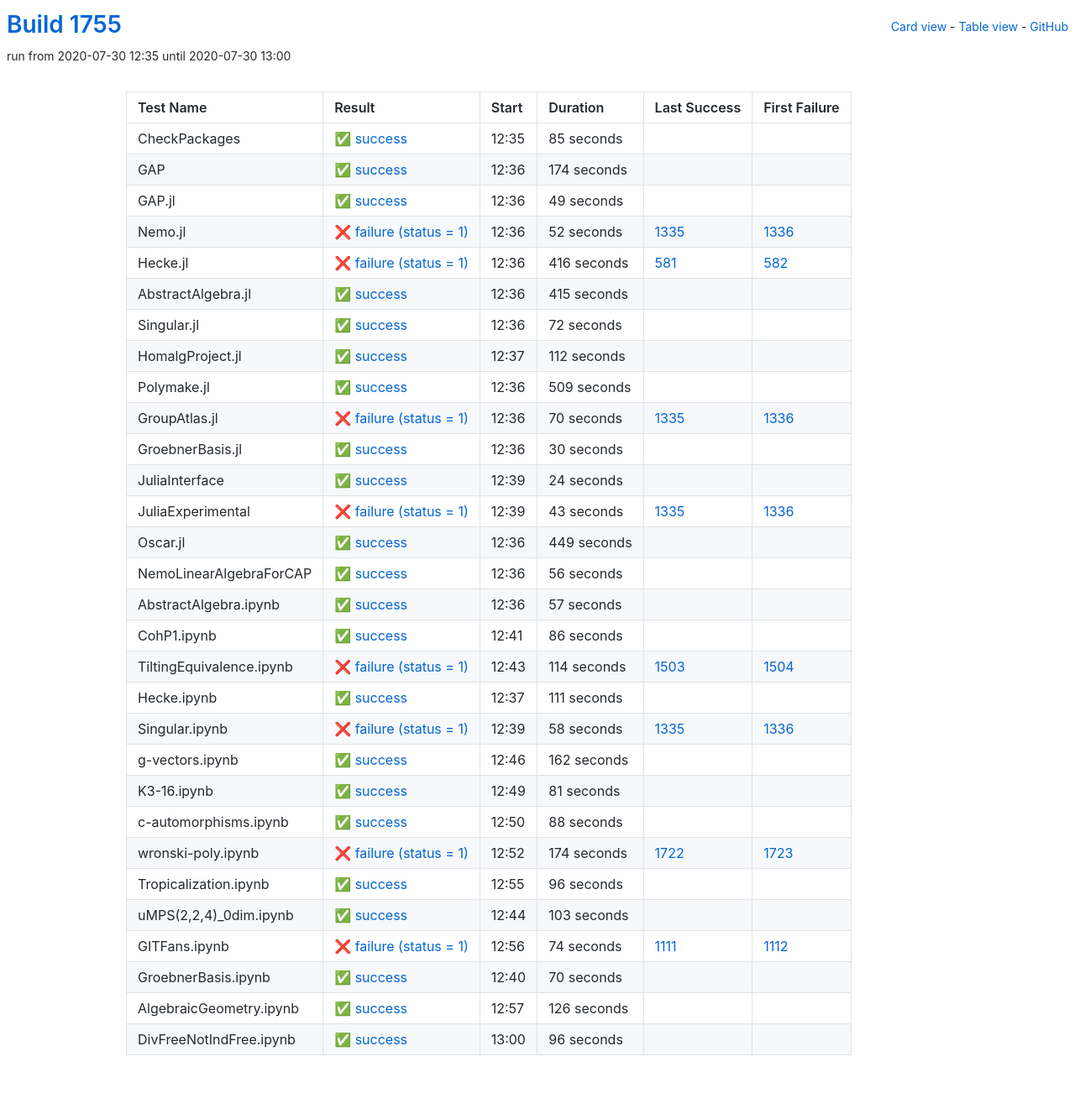
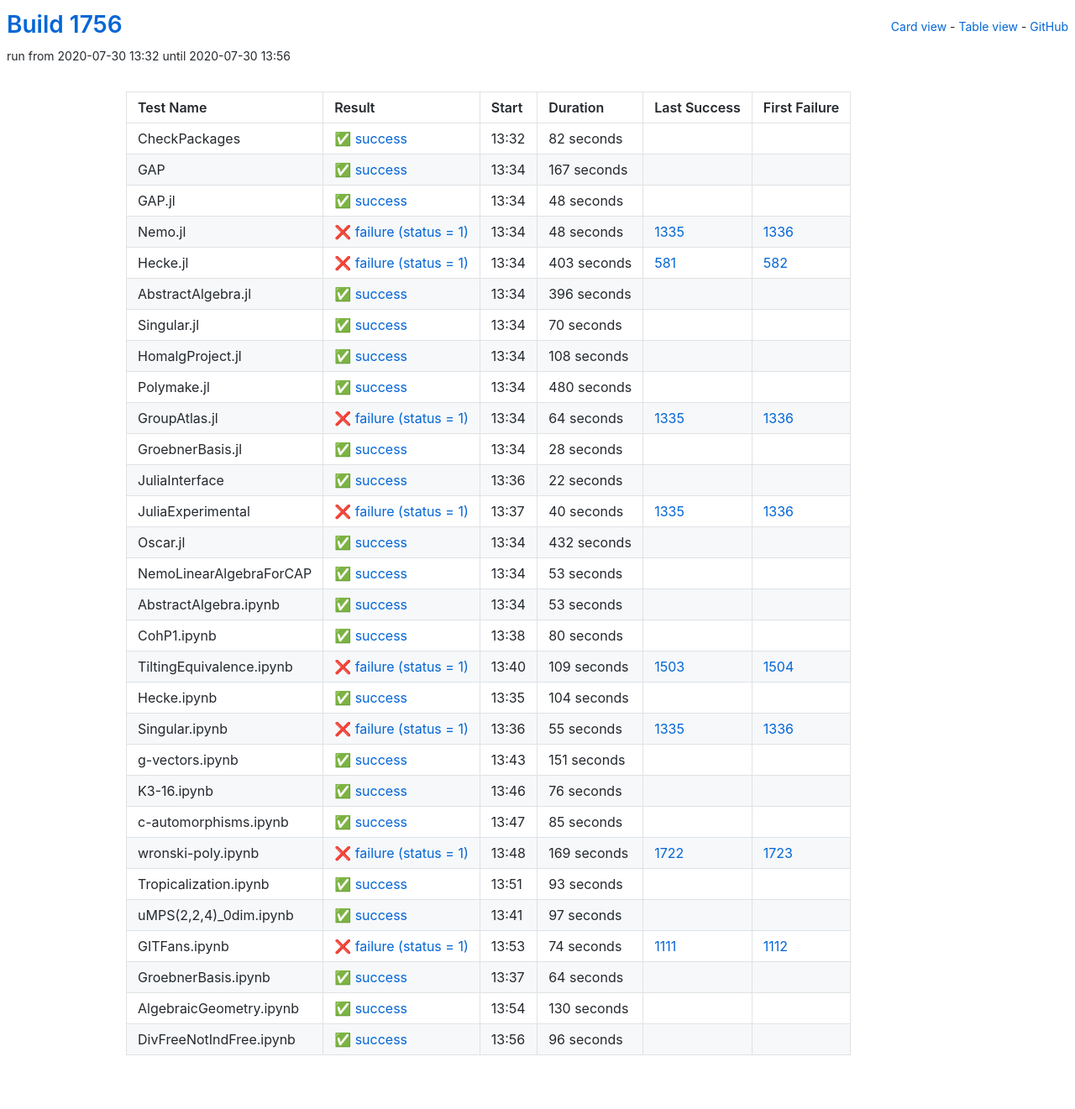
Before and after one commit to oscar-system/oscar-ci-status-1.4, a Jekyll site: the page built from table.html, in a window 1280 px wide. Shown: the whole page at 84% size. Built offline with Jekyll 4.4.1, drawn with Linux system fonts in a browser that asks for light colours.

Commit message:
Build #1756

```diff
--- a/_data/ci.yml
+++ b/_data/ci.yml
@@ -1,6 +1,6 @@
 ---
-build: 1755
-build_url: https://oscarci.mathematik.uni-kl.de/job/oscar-julia-1.4/1755/
+build: 1756
+build_url: https://oscarci.mathematik.uni-kl.de/job/oscar-julia-1.4/1756/
 job: oscar-julia-1.4
 organization: oscar-system
 repo: oscar-ci-status-1.4
@@ -8,8 +8,272 @@ repourl: https://github.com/oscar-system/oscar-ci-status-1.4
 tests:
 - name: CheckPackages
   id: checkpackages
-  log: https://oscarci.mathematik.uni-kl.de/job/oscar-julia-1.4/1755/artifact/logs/build-1755/CheckPackages.log
-  start: 2020-07-30 12:35
+  log: https://oscarci.mathematik.uni-kl.de/job/oscar-julia-1.4/1756/artifact/logs/build-1756/CheckPackages.log
+  start: 2020-07-30 13:32
+  success: true
+  exitcode: 0
+  status: success
+  duration: 82
+  last_success: false
+  last_success_url:
+  first_failure: false
+  first_failure_url:
+- name: GAP
+  id: gap
+  log: https://oscarci.mathematik.uni-kl.de/job/oscar-julia-1.4/1756/artifact/logs/build-1756/GAP.log
+  start: 2020-07-30 13:34
+  success: true
+  exitcode: 0
+  status: success
+  duration: 167
+  last_success: false
+  last_success_url:
+  first_failure: false
+  first_failure_url:
+- name: GAP.jl
+  id: gap-jl
+  log: https://oscarci.mathematik.uni-kl.de/job/oscar-julia-1.4/1756/artifact/logs/build-1756/GAP.jl.log
+  start: 2020-07-30 13:34
+  success: true
+  exitcode: 0
+  status: success
+  duration: 48
+  last_success: false
+  last_success_url:
+  first_failure: false
+  first_failure_url:
+- name: Nemo.jl
+  id: nemo-jl
+  log: https://oscarci.mathematik.uni-kl.de/job/oscar-julia-1.4/1756/artifact/logs/build-1756/Nemo.jl.log
+  start: 2020-07-30 13:34
+  success: false
+  exitcode: 1
+  status: failure
+  duration: 48
+  last_success: 1335
+  last_success_url: https://oscarci.mathematik.uni-kl.de/job/oscar-julia-1.4/1335/
+  first_failure: 1336
+  first_failure_url: https://oscarci.mathematik.uni-kl.de/job/oscar-julia-1.4/1336/
+- name: Hecke.jl
+  id: hecke-jl
+  log: https://oscarci.mathematik.uni-kl.de/job/oscar-julia-1.4/1756/artifact/logs/build-1756/Hecke.jl.log
+  start: 2020-07-30 13:34
+  success: false
+  exitcode: 1
+  status: failure
+  duration: 403
+  last_success: 581
+  last_success_url: https://oscarci.mathematik.uni-kl.de/job/oscar-julia-1.4/581/
+  first_failure: 582
+  first_failure_url: https://oscarci.mathematik.uni-kl.de/job/oscar-julia-1.4/582/
+- name: AbstractAlgebra.jl
+  id: abstractalgebra-jl
+  log: https://oscarci.mathematik.uni-kl.de/job/oscar-julia-1.4/1756/artifact/logs/build-1756/AbstractAlgebra.jl.log
+  start: 2020-07-30 13:34
+  success: true
+  exitcode: 0
+  status: success
+  duration: 396
+  last_success: false
+  last_success_url:
+  first_failure: false
+  first_failure_url:
+- name: Singular.jl
+  id: singular-jl
+  log: https://oscarci.mathematik.uni-kl.de/job/oscar-julia-1.4/1756/artifact/logs/build-1756/Singular.jl.log
+  start: 2020-07-30 13:34
+  success: true
+  exitcode: 0
+  status: success
+  duration: 70
+  last_success: false
+  last_success_url:
+  first_failure: false
+  first_failure_url:
+- name: HomalgProject.jl
+  id: homalgproject-jl
+  log: https://oscarci.mathematik.uni-kl.de/job/oscar-julia-1.4/1756/artifact/logs/build-1756/HomalgProject.jl.log
+  start: 2020-07-30 13:34
+  success: true
+  exitcode: 0
+  status: success
+  duration: 108
+  last_success: false
+  last_success_url:
+  first_failure: false
+  first_failure_url:
+- name: Polymake.jl
+  id: polymake-jl
+  log: https://oscarci.mathematik.uni-kl.de/job/oscar-julia-1.4/1756/artifact/logs/build-1756/Polymake.jl.log
+  start: 2020-07-30 13:34
+  success: true
+  exitcode: 0
+  status: success
+  duration: 480
+  last_success: false
+  last_success_url:
+  first_failure: false
+  first_failure_url:
+- name: GroupAtlas.jl
+  id: groupatlas-jl
+  log: https://oscarci.mathematik.uni-kl.de/job/oscar-julia-1.4/1756/artifact/logs/build-1756/GroupAtlas.jl.log
+  start: 2020-07-30 13:34
+  success: false
+  exitcode: 1
+  status: failure
+  duration: 64
+  last_success: 1335
+  last_success_url: https://oscarci.mathematik.uni-kl.de/job/oscar-julia-1.4/1335/
+  first_failure: 1336
+  first_failure_url: https://oscarci.mathematik.uni-kl.de/job/oscar-julia-1.4/1336/
+- name: GroebnerBasis.jl
+  id: groebnerbasis-jl
+  log: https://oscarci.mathematik.uni-kl.de/job/oscar-julia-1.4/1756/artifact/logs/build-1756/GroebnerBasis.jl.log
+  start: 2020-07-30 13:34
+  success: true
+  exitcode: 0
+  status: success
+  duration: 28
+  last_success: false
+  last_success_url:
+  first_failure: false
+  first_failure_url:
+- name: JuliaInterface
+  id: juliainterface
+  log: https://oscarci.mathematik.uni-kl.de/job/oscar-julia-1.4/1756/artifact/logs/build-1756/JuliaInterface.log
+  start: 2020-07-30 13:36
+  success: true
+  exitcode: 0
+  status: success
+  duration: 22
+  last_success: false
+  last_success_url:
+  first_failure: false
+  first_failure_url:
+- name: JuliaExperimental
+  id: juliaexperimental
+  log: https://oscarci.mathematik.uni-kl.de/job/oscar-julia-1.4/1756/artifact/logs/build-1756/JuliaExperimental.log
+  start: 2020-07-30 13:37
+  success: false
+  exitcode: 1
+  status: failure
+  duration: 40
+  last_success: 1335
+  last_success_url: https://oscarci.mathematik.uni-kl.de/job/oscar-julia-1.4/1335/
+  first_failure: 1336
+  first_failure_url: https://oscarci.mathematik.uni-kl.de/job/oscar-julia-1.4/1336/
+- name: Oscar.jl
+  id: oscar-jl
+  log: https://oscarci.mathematik.uni-kl.de/job/oscar-julia-1.4/1756/artifact/logs/build-1756/Oscar.jl.log
+  start: 2020-07-30 13:34
+  success: true
+  exitcode: 0
+  status: success
+  duration: 432
+  last_success: false
+  last_success_url:
+  first_failure: false
+  first_failure_url:
+- name: NemoLinearAlgebraForCAP
+  id: nemolinearalgebraforcap
+  log: https://oscarci.mathematik.uni-kl.de/job/oscar-julia-1.4/1756/artifact/logs/build-1756/NemoLinearAlgebraForCAP.log
+  start: 2020-07-30 13:34
+  success: true
+  exitcode: 0
+  status: success
+  duration: 53
+  last_success: false
+  last_success_url:
+  first_failure: false
+  first_failure_url:
+- name: AbstractAlgebra.ipynb
+  id: abstractalgebra-ipynb
+  log: https://oscarci.mathematik.uni-kl.de/job/oscar-julia-1.4/1756/artifact/logs/build-1756/AbstractAlgebra.ipynb.log
+  start: 2020-07-30 13:34
+  success: true
+  exitcode: 0
+  status: success
+  duration: 53
+  last_success: false
+  last_success_url:
+  first_failure: false
+  first_failure_url:
+- name: CohP1.ipynb
+  id: cohp1-ipynb
+  log: https://oscarci.mathematik.uni-kl.de/job/oscar-julia-1.4/1756/artifact/logs/build-1756/CohP1.ipynb.log
+  start: 2020-07-30 13:38
+  success: true
+  exitcode: 0
+  status: success
+  duration: 80
+  last_success: false
+  last_success_url:
+  first_failure: false
+  first_failure_url:
+- name: TiltingEquivalence.ipynb
+  id: tiltingequivalence-ipynb
+  log: https://oscarci.mathematik.uni-kl.de/job/oscar-julia-1.4/1756/artifact/logs/build-1756/TiltingEquivalence.ipynb.log
+  start: 2020-07-30 13:40
+  success: false
+  exitcode: 1
+  status: failure
+  duration: 109
+  last_success: 1503
+  last_success_url: https://oscarci.mathematik.uni-kl.de/job/oscar-julia-1.4/1503/
+  first_failure: 1504
+  first_failure_url: https://oscarci.mathematik.uni-kl.de/job/oscar-julia-1.4/1504/
+- name: Hecke.ipynb
+  id: hecke-ipynb
+  log: https://oscarci.mathematik.uni-kl.de/job/oscar-julia-1.4/1756/artifact/logs/build-1756/Hecke.ipynb.log
+  start: 2020-07-30 13:35
+  success: true
+  exitcode: 0
+  status: success
+  duration: 104
+  last_success: false
+  last_success_url:
+  first_failure: false
+  first_failure_url:
+- name: Singular.ipynb
+  id: singular-ipynb
+  log: https://oscarci.mathematik.uni-kl.de/job/oscar-julia-1.4/1756/artifact/logs/build-1756/Singular.ipynb.log
+  start: 2020-07-30 13:36
+  success: false
+  exitcode: 1
+  status: failure
+  duration: 55
+  last_success: 1335
+  last_success_url: https://oscarci.mathematik.uni-kl.de/job/oscar-julia-1.4/1335/
+  first_failure: 1336
+  first_failure_url: https://oscarci.mathematik.uni-kl.de/job/oscar-julia-1.4/1336/
+- name: g-vectors.ipynb
+  id: g-vectors-ipynb
+  log: https://oscarci.mathematik.uni-kl.de/job/oscar-julia-1.4/1756/artifact/logs/build-1756/g-vectors.ipynb.log
+  start: 2020-07-30 13:43
+  success: true
+  exitcode: 0
+  status: success
+  duration: 151
+  last_success: false
+  last_success_url:
+  first_failure: false
+  first_failure_url:
+- name: K3-16.ipynb
+  id: k3-16-ipynb
+  log: https://oscarci.mathematik.uni-kl.de/job/oscar-julia-1.4/1756/artifact/logs/build-1756/K3-16.ipynb.log
+  start: 2020-07-30 13:46
+  success: true
+  exitcode: 0
+  status: success
+  duration: 76
+  last_success: false
+  last_success_url:
+  first_failure: false
+  first_failure_url:
+- name: c-automorphisms.ipynb
+  id: c-automorphisms-ipynb
+  log: https://oscarci.mathematik.uni-kl.de/job/oscar-julia-1.4/1756/artifact/logs/build-1756/c-automorphisms.ipynb.log
+  start: 2020-07-30 13:47
   success: true
   exitcode: 0
   status: success
@@ -18,310 +282,46 @@ tests:
   last_success_url:
   first_failure: false
   first_failure_url:
-- name: GAP
-  id: gap
-  log: https://oscarci.mathematik.uni-kl.de/job/oscar-julia-1.4/1755/artifact/logs/build-1755/GAP.log
-  start: 2020-07-30 12:36
-  success: true
-  exitcode: 0
-  status: success
-  duration: 174
-  last_success: false
-  last_success_url:
-  first_failure: false
-  first_failure_url:
-- name: GAP.jl
-  id: gap-jl
-  log: https://oscarci.mathematik.uni-kl.de/job/oscar-julia-1.4/1755/artifact/logs/build-1755/GAP.jl.log
-  start: 2020-07-30 12:36
-  success: true
-  exitcode: 0
-  status: success
-  duration: 49
-  last_success: false
-  last_success_url:
-  first_failure: false
-  first_failure_url:
-- name: Nemo.jl
-  id: nemo-jl
-  log: https://oscarci.mathematik.uni-kl.de/job/oscar-julia-1.4/1755/artifact/logs/build-1755/Nemo.jl.log
-  start: 2020-07-30 12:36
+- name: wronski-poly.ipynb
+  id: wronski-poly-ipynb
+  log: https://oscarci.mathematik.uni-kl.de/job/oscar-julia-1.4/1756/artifact/logs/build-1756/wronski-poly.ipynb.log
+  start: 2020-07-30 13:48
   success: false
   exitcode: 1
   status: failure
-  duration: 52
-  last_success: 1335
-  last_success_url: https://oscarci.mathematik.uni-kl.de/job/oscar-julia-1.4/1335/
-  first_failure: 1336
-  first_failure_url: https://oscarci.mathematik.uni-kl.de/job/oscar-julia-1.4/1336/
-- name: Hecke.jl
-  id: hecke-jl
-  log: https://oscarci.mathematik.uni-kl.de/job/oscar-julia-1.4/1755/artifact/logs/build-1755/Hecke.jl.log
-  start: 2020-07-30 12:36
-  success: false
-  exitcode: 1
-  status: failure
-  duration: 416
-  last_success: 581
-  last_success_url: https://oscarci.mathematik.uni-kl.de/job/oscar-julia-1.4/581/
-  first_failure: 582
-  first_failure_url: https://oscarci.mathematik.uni-kl.de/job/oscar-julia-1.4/582/
-- name: AbstractAlgebra.jl
-  id: abstractalgebra-jl
-  log: https://oscarci.mathematik.uni-kl.de/job/oscar-julia-1.4/1755/artifact/logs/build-1755/AbstractAlgebra.jl.log
-  start: 2020-07-30 12:36
-  success: true
-  exitcode: 0
-  status: success
-  duration: 415
-  last_success: false
-  last_success_url:
-  first_failure: false
-  first_failure_url:
-- name: Singular.jl
-  id: singular-jl
-  log: https://oscarci.mathematik.uni-kl.de/job/oscar-julia-1.4/1755/artifact/logs/build-1755/Singular.jl.log
-  start: 2020-07-30 12:36
-  success: true
-  exitcode: 0
-  status: success
-  duration: 72
-  last_success: false
-  last_success_url:
-  first_failure: false
-  first_failure_url:
-- name: HomalgProject.jl
-  id: homalgproject-jl
-  log: https://oscarci.mathematik.uni-kl.de/job/oscar-julia-1.4/1755/artifact/logs/build-1755/HomalgProject.jl.log
-  start: 2020-07-30 12:37
-  success: true
-  exitcode: 0
-  status: success
-  duration: 112
-  last_success: false
-  last_success_url:
-  first_failure: false
-  first_failure_url:
-- name: Polymake.jl
-  id: polymake-jl
-  log: https://oscarci.mathematik.uni-kl.de/job/oscar-julia-1.4/1755/artifact/logs/build-1755/Polymake.jl.log
-  start: 2020-07-30 12:36
-  success: true
-  exitcode: 0
-  status: success
-  duration: 509
-  last_success: false
-  last_success_url:
-  first_failure: false
-  first_failure_url:
-- name: GroupAtlas.jl
-  id: groupatlas-jl
-  log: https://oscarci.mathematik.uni-kl.de/job/oscar-julia-1.4/1755/artifact/logs/build-1755/GroupAtlas.jl.log
-  start: 2020-07-30 12:36
-  success: false
-  exitcode: 1
-  status: failure
-  duration: 70
-  last_success: 1335
-  last_success_url: https://oscarci.mathematik.uni-kl.de/job/oscar-julia-1.4/1335/
-  first_failure: 1336
-  first_failure_url: https://oscarci.mathematik.uni-kl.de/job/oscar-julia-1.4/1336/
-- name: GroebnerBasis.jl
-  id: groebnerbasis-jl
-  log: https://oscarci.mathematik.uni-kl.de/job/oscar-julia-1.4/1755/artifact/logs/build-1755/GroebnerBasis.jl.log
-  start: 2020-07-30 12:36
-  success: true
-  exitcode: 0
-  status: success
-  duration: 30
-  last_success: false
-  last_success_url:
-  first_failure: false
-  first_failure_url:
-- name: JuliaInterface
-  id: juliainterface
-  log: https://oscarci.mathematik.uni-kl.de/job/oscar-julia-1.4/1755/artifact/logs/build-1755/JuliaInterface.log
-  start: 2020-07-30 12:39
-  success: true
-  exitcode: 0
-  status: success
-  duration: 24
-  last_success: false
-  last_success_url:
-  first_failure: false
-  first_failure_url:
-- name: JuliaExperimental
-  id: juliaexperimental
-  log: https://oscarci.mathematik.uni-kl.de/job/oscar-julia-1.4/1755/artifact/logs/build-1755/JuliaExperimental.log
-  start: 2020-07-30 12:39
-  success: false
-  exitcode: 1
-  status: failure
-  duration: 43
-  last_success: 1335
-  last_success_url: https://oscarci.mathematik.uni-kl.de/job/oscar-julia-1.4/1335/
-  first_failure: 1336
-  first_failure_url: https://oscarci.mathematik.uni-kl.de/job/oscar-julia-1.4/1336/
-- name: Oscar.jl
-  id: oscar-jl
-  log: https://oscarci.mathematik.uni-kl.de/job/oscar-julia-1.4/1755/artifact/logs/build-1755/Oscar.jl.log
-  start: 2020-07-30 12:36
-  success: true
-  exitcode: 0
-  status: success
-  duration: 449
-  last_success: false
-  last_success_url:
-  first_failure: false
-  first_failure_url:
-- name: NemoLinearAlgebraForCAP
-  id: nemolinearalgebraforcap
-  log: https://oscarci.mathematik.uni-kl.de/job/oscar-julia-1.4/1755/artifact/logs/build-1755/NemoLinearAlgebraForCAP.log
-  start: 2020-07-30 12:36
-  success: true
-  exitcode: 0
-  status: success
-  duration: 56
-  last_success: false
-  last_success_url:
-  first_failure: false
-  first_failure_url:
-- name: AbstractAlgebra.ipynb
-  id: abstractalgebra-ipynb
-  log: https://oscarci.mathematik.uni-kl.de/job/oscar-julia-1.4/1755/artifact/logs/build-1755/AbstractAlgebra.ipynb.log
-  start: 2020-07-30 12:36
-  success: true
-  exitcode: 0
-  status: success
-  duration: 57
-  last_success: false
-  last_success_url:
-  first_failure: false
-  first_failure_url:
-- name: CohP1.ipynb
-  id: cohp1-ipynb
-  log: https://oscarci.mathematik.uni-kl.de/job/oscar-julia-1.4/1755/artifact/logs/build-1755/CohP1.ipynb.log
-  start: 2020-07-30 12:41
-  success: true
-  exitcode: 0
-  status: success
-  duration: 86
-  last_success: false
-  last_success_url:
-  first_failure: false
-  first_failure_url:
-- name: TiltingEquivalence.ipynb
-  id: tiltingequivalence-ipynb
-  log: https://oscarci.mathematik.uni-kl.de/job/oscar-julia-1.4/1755/artifact/logs/build-1755/TiltingEquivalence.ipynb.log
-  start: 2020-07-30 12:43
-  success: false
-  exitcode: 1
-  status: failure
-  duration: 114
-  last_success: 1503
-  last_success_url: https://oscarci.mathematik.uni-kl.de/job/oscar-julia-1.4/1503/
-  first_failure: 1504
-  first_failure_url: https://oscarci.mathematik.uni-kl.de/job/oscar-julia-1.4/1504/
-- name: Hecke.ipynb
-  id: hecke-ipynb
-  log: https://oscarci.mathematik.uni-kl.de/job/oscar-julia-1.4/1755/artifact/logs/build-1755/Hecke.ipynb.log
-  start: 2020-07-30 12:37
-  success: true
-  exitcode: 0
-  status: success
-  duration: 111
-  last_success: false
-  last_success_url:
-  first_failure: false
-  first_failure_url:
-- name: Singular.ipynb
-  id: singular-ipynb
-  log: https://oscarci.mathematik.uni-kl.de/job/oscar-julia-1.4/1755/artifact/logs/build-1755/Singular.ipynb.log
-  start: 2020-07-30 12:39
-  success: false
-  exitcode: 1
-  status: failure
-  duration: 58
-  last_success: 1335
-  last_success_url: https://oscarci.mathematik.uni-kl.de/job/oscar-julia-1.4/1335/
-  first_failure: 1336
-  first_failure_url: https://oscarci.mathematik.uni-kl.de/job/oscar-julia-1.4/1336/
-- name: g-vectors.ipynb
-  id: g-vectors-ipynb
-  log: https://oscarci.mathematik.uni-kl.de/job/oscar-julia-1.4/1755/artifact/logs/build-1755/g-vectors.ipynb.log
-  start: 2020-07-30 12:46
-  success: true
-  exitcode: 0
-  status: success
-  duration: 162
-  last_success: false
-  last_success_url:
-  first_failure: false
-  first_failure_url:
-- name: K3-16.ipynb
-  id: k3-16-ipynb
-  log: https://oscarci.mathematik.uni-kl.de/job/oscar-julia-1.4/1755/artifact/logs/build-1755/K3-16.ipynb.log
-  start: 2020-07-30 12:49
-  success: true
-  exitcode: 0
-  status: success
-  duration: 81
-  last_success: false
-  last_success_url:
-  first_failure: false
-  first_failure_url:
-- name: c-automorphisms.ipynb
-  id: c-automorphisms-ipynb
-  log: https://oscarci.mathematik.uni-kl.de/job/oscar-julia-1.4/1755/artifact/logs/build-1755/c-automorphisms.ipynb.log
-  start: 2020-07-30 12:50
-  success: true
-  exitcode: 0
-  status: success
-  duration: 88
-  last_success: false
-  last_success_url:
-  first_failure: false
-  first_failure_url:
-- name: wronski-poly.ipynb
-  id: wronski-poly-ipynb
-  log: https://oscarci.mathematik.uni-kl.de/job/oscar-julia-1.4/1755/artifact/logs/build-1755/wronski-poly.ipynb.log
-  start: 2020-07-30 12:52
-  success: false
-  exitcode: 1
-  status: failure
-  duration: 174
+  duration: 169
   last_success: 1722
   last_success_url: https://oscarci.mathematik.uni-kl.de/job/oscar-julia-1.4/1722/
   first_failure: 1723
   first_failure_url: https://oscarci.mathematik.uni-kl.de/job/oscar-julia-1.4/1723/
 - name: Tropicalization.ipynb
   id: tropicalization-ipynb
-  log: https://oscarci.mathematik.uni-kl.de/job/oscar-julia-1.4/1755/artifact/logs/build-1755/Tropicalization.ipynb.log
-  start: 2020-07-30 12:55
+  log: https://oscarci.mathematik.uni-kl.de/job/oscar-julia-1.4/1756/artifact/logs/build-1756/Tropicalization.ipynb.log
+  start: 2020-07-30 13:51
   success: true
   exitcode: 0
   status: success
-  duration: 96
+  duration: 93
   last_success: false
   last_success_url:
   first_failure: false
   first_failure_url:
 - name: uMPS(2,2,4)_0dim.ipynb
   id: umps-2-2-4-0dim-ipynb
-  log: https://oscarci.mathematik.uni-kl.de/job/oscar-julia-1.4/1755/artifact/logs/build-1755/uMPS-2-2-4-_0dim.ipynb.log
-  start: 2020-07-30 12:44
+  log: https://oscarci.mathematik.uni-kl.de/job/oscar-julia-1.4/1756/artifact/logs/build-1756/uMPS-2-2-4-_0dim.ipynb.log
+  start: 2020-07-30 13:41
   success: true
   exitcode: 0
   status: success
-  duration: 103
+  duration: 97
   last_success: false
   last_success_url:
   first_failure: false
   first_failure_url:
 - name: GITFans.ipynb
   id: gitfans-ipynb
-  log: https://oscarci.mathematik.uni-kl.de/job/oscar-julia-1.4/1755/artifact/logs/build-1755/GITFans.ipynb.log
-  start: 2020-07-30 12:56
+  log: https://oscarci.mathematik.uni-kl.de/job/oscar-julia-1.4/1756/artifact/logs/build-1756/GITFans.ipynb.log
+  start: 2020-07-30 13:53
   success: false
   exitcode: 1
   status: failure
@@ -332,32 +332,32 @@ tests:
   first_failure_url: https://oscarci.mathematik.uni-kl.de/job/oscar-julia-1.4/1112/
 - name: GroebnerBasis.ipynb
   id: groebnerbasis-ipynb
-  log: https://oscarci.mathematik.uni-kl.de/job/oscar-julia-1.4/1755/artifact/logs/build-1755/GroebnerBasis.ipynb.log
-  start: 2020-07-30 12:40
+  log: https://oscarci.mathematik.uni-kl.de/job/oscar-julia-1.4/1756/artifact/logs/build-1756/GroebnerBasis.ipynb.log
+  start: 2020-07-30 13:37
   success: true
   exitcode: 0
   status: success
-  duration: 70
+  duration: 64
   last_success: false
   last_success_url:
   first_failure: false
   first_failure_url:
 - name: AlgebraicGeometry.ipynb
   id: algebraicgeometry-ipynb
-  log: https://oscarci.mathematik.uni-kl.de/job/oscar-julia-1.4/1755/artifact/logs/build-1755/AlgebraicGeometry.ipynb.log
-  start: 2020-07-30 12:57
+  log: https://oscarci.mathematik.uni-kl.de/job/oscar-julia-1.4/1756/artifact/logs/build-1756/AlgebraicGeometry.ipynb.log
+  start: 2020-07-30 13:54
   success: true
   exitcode: 0
   status: success
-  duration: 126
+  duration: 130
   last_success: false
   last_success_url:
   first_failure: false
   first_failure_url:
 - name: DivFreeNotIndFree.ipynb
   id: divfreenotindfree-ipynb
-  log: https://oscarci.mathematik.uni-kl.de/job/oscar-julia-1.4/1755/artifact/logs/build-1755/DivFreeNotIndFree.ipynb.log
-  start: 2020-07-30 13:00
+  log: https://oscarci.mathematik.uni-kl.de/job/oscar-julia-1.4/1756/artifact/logs/build-1756/DivFreeNotIndFree.ipynb.log
+  start: 2020-07-30 13:56
   success: true
   exitcode: 0
   status: success
```
Also changed, not shown: README.md.
